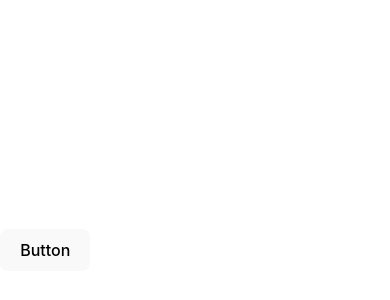
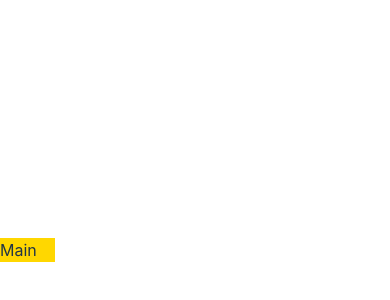
Before and after one commit to Dastnbek/game-discovery, a React (Vite) app: page / in a window 390 px wide. Shown: the part 172-472 px from the top of the page. Built offline with nearby package versions, Linux system fonts and the light colour scheme; the HTML template or start-up script is replaced by a standard one.

Commit message:
Build a responsive layout

```diff
--- a/src/App.tsx
+++ b/src/App.tsx
@@ -1,8 +1,17 @@
-import { Button, ButtonGroup } from '@chakra-ui/react'
+import { Grid, GridItem, Show } from "@chakra-ui/react"
 
 function App() {
   return (
-    <Button colorScheme='blue'>Button</Button>
+    <Grid templateAreas={{
+      base: `"nav" "main"`,
+      lg: `"nav nav" "aside main"`
+    }}>
+      <GridItem area='nav' bg='coral'> Navbar </GridItem>
+      <Show above="lg" >
+        <GridItem area='aside' bg='blue'> Aside </GridItem>
+      </Show>
+      <GridItem area='main' bg='gold'> Main </GridItem>
+    </Grid>
   )
 }
 
```
